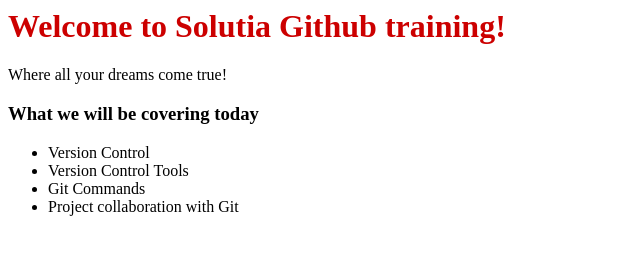
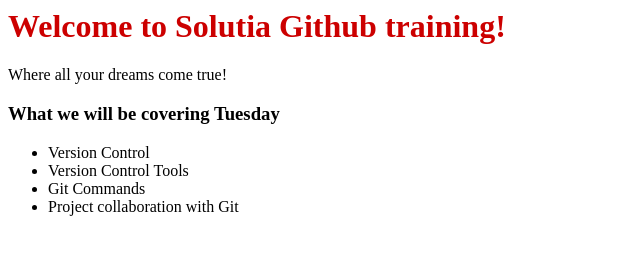
Before and after one commit to SolutiaMR/Solutia-GitTraining, a plain HTML site: page index.html in a window 1280 px wide. Shown: the full height of the page, 0-640 px from the left. Drawn offline with Linux system fonts and the light colour scheme.

Commit message:
Changed to wrong day

```diff
--- a/index.html
+++ b/index.html
@@ -5,7 +5,7 @@
 </head>
 <h1>Welcome to Solutia Github training!</h1>
 <p>Where all your dreams come true!</p>
-<h3>What we will be covering today</h3>
+<h3>What we will be covering Tuesday</h3>
 <ul>
 <li>Version Control</li>
 <li>Version Control Tools</li>
```
